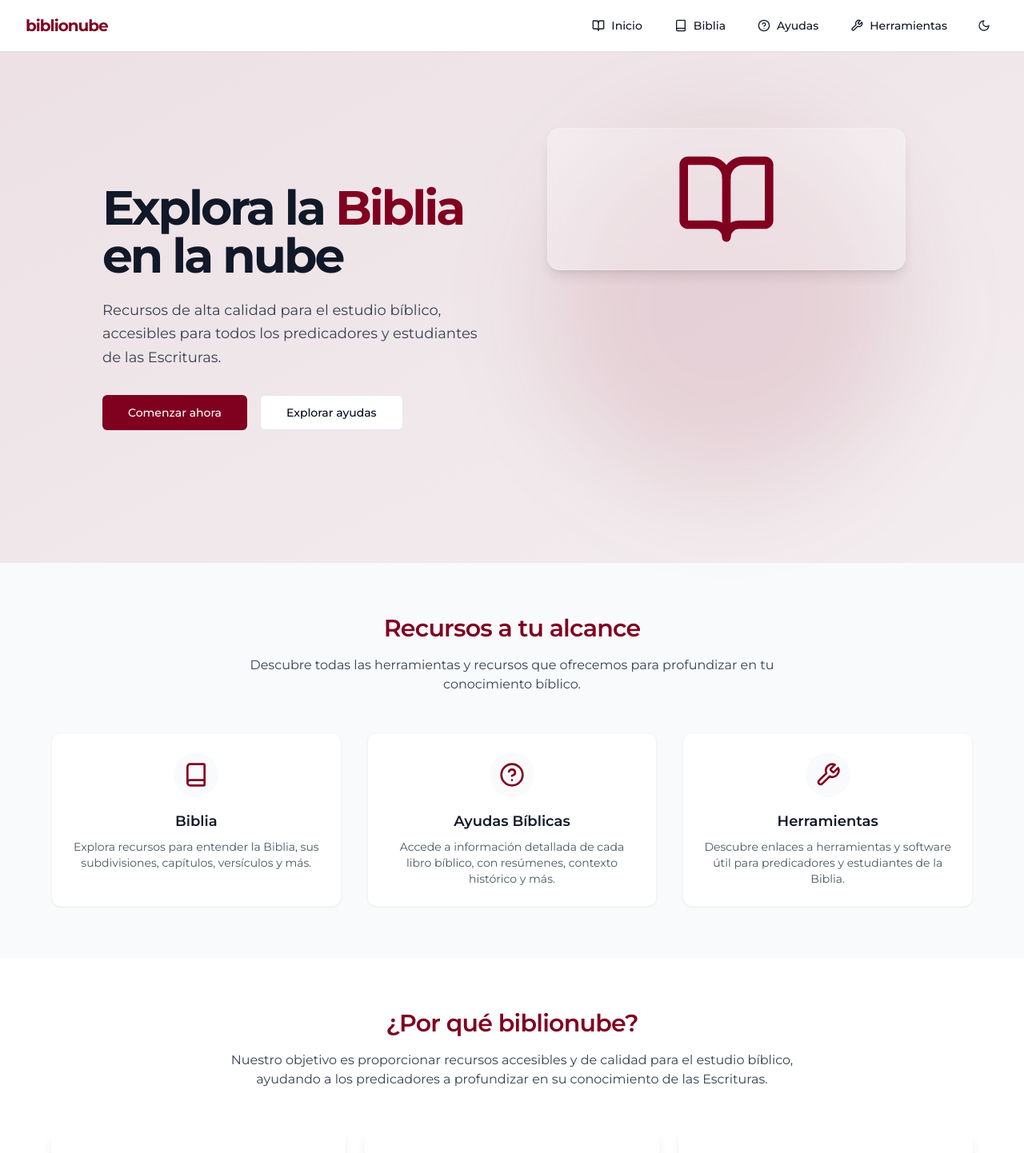
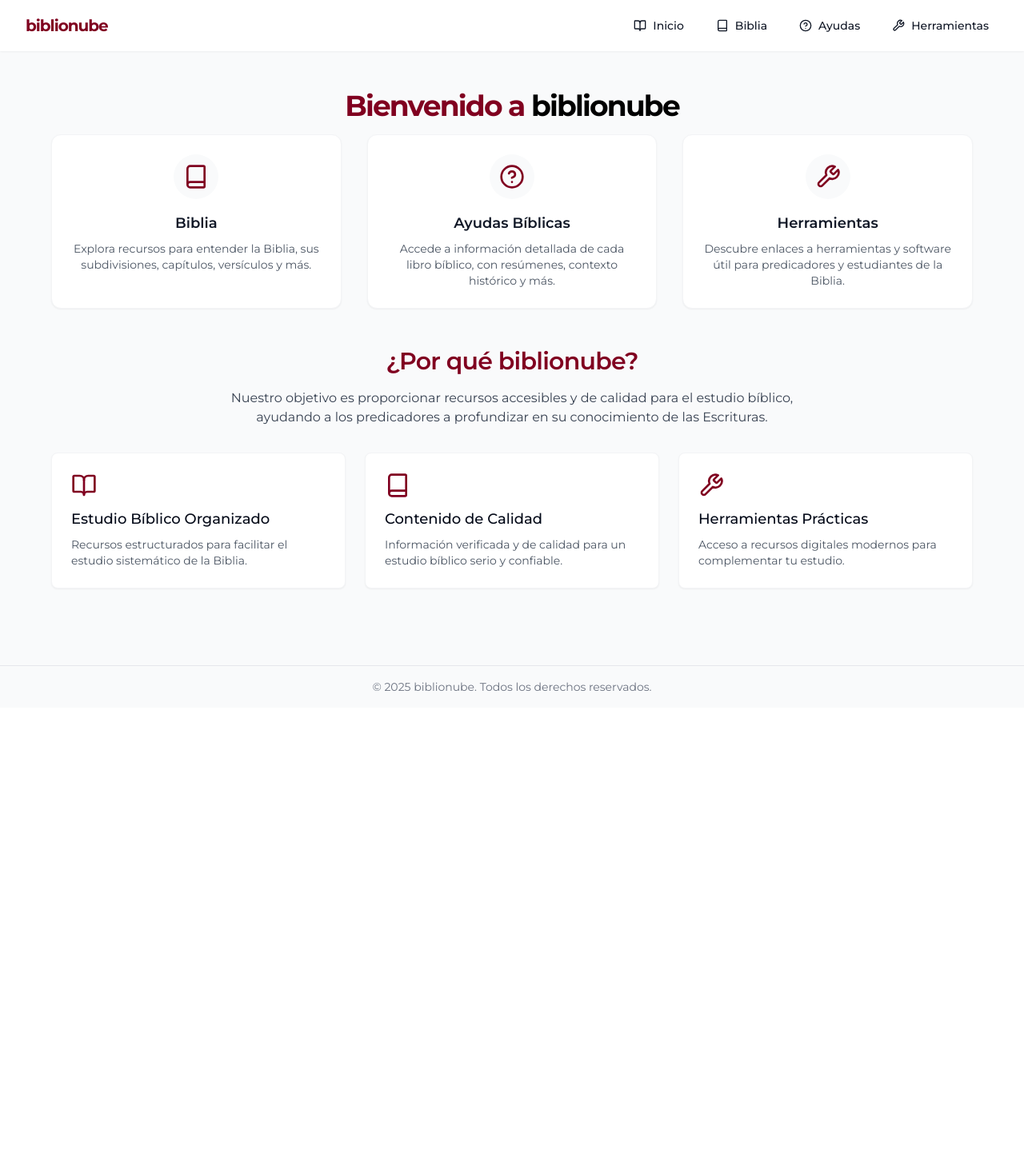
Before and after one commit to muzzadevs/biblionube-connect, a React (Vite) app: page / in a window 1280 px wide. Shown: the top 1442 px of the page at 80% size. After the commit the page ends 885 px from the top, so only its background shows below. Built offline with nearby package versions, Linux system fonts and the light colour scheme.

Commit message:
Reverted to edit edt-c92e5a87-c7da-49ad-a8c6-5d419f0492ed: "Add Apologetica Biblica section
Adds a new section to the Biblia page providing biblical and extra-biblical evidence for the authority, inerrancy, and inspiration of the Bible."

```diff
--- a/src/components/SectionDivider.tsx
+++ /dev/null
@@ -1,16 +0,0 @@
-
-import { cn } from "@/lib/utils";
-
-interface SectionDividerProps {
-  className?: string;
-}
-
-export function SectionDivider({ className }: SectionDividerProps) {
-  return (
-    <div className={cn("my-12", className)}>
-      <div className="w-full max-w-screen-lg mx-auto px-4">
-        <hr className="border-t border-gray-200 dark:border-gray-700" />
-      </div>
-    </div>
-  );
-}
--- a/src/components/ThemeProvider.tsx
+++ /dev/null
@@ -1,53 +0,0 @@
-
-import { createContext, useContext, useEffect, useState } from "react";
-
-type Theme = "dark" | "light";
-
-type ThemeContextType = {
-  theme: Theme;
-  toggleTheme: () => void;
-};
-
-const ThemeContext = createContext<ThemeContextType | undefined>(undefined);
-
-export function ThemeProvider({ children }: { children: React.ReactNode }) {
-  const [theme, setTheme] = useState<Theme>(() => {
-    // Check for saved theme preference or system preference
-    const savedTheme = localStorage.getItem("theme") as Theme;
-    if (savedTheme) return savedTheme;
-
-    return window.matchMedia("(prefers-color-scheme: dark)").matches
-      ? "dark"
-      : "light";
-  });
-
-  // Apply theme whenever it changes
-  useEffect(() => {
-    const root = window.document.documentElement;
-
-    // Remove the old theme class and add the new one
-    root.classList.remove("light", "dark");
-    root.classList.add(theme);
-
-    // Save theme preference
-    localStorage.setItem("theme", theme);
-  }, [theme]);
-
-  const toggleTheme = () => {
-    setTheme(prevTheme => (prevTheme === "light" ? "dark" : "light"));
-  };
-
-  return (
-    <ThemeContext.Provider value={{ theme, toggleTheme }}>
-      {children}
-    </ThemeContext.Provider>
-  );
-}
-
-export function useTheme() {
-  const context = useContext(ThemeContext);
-  if (context === undefined) {
-    throw new Error("useTheme must be used within a ThemeProvider");
-  }
-  return context;
-}
--- a/src/components/ThemeToggle.tsx
+++ /dev/null
@@ -1,32 +0,0 @@
-
-import { Moon, Sun } from "lucide-react";
-import { Button } from "@/components/ui/button";
-import { useTheme } from "./ThemeProvider";
-import { Tooltip, TooltipContent, TooltipTrigger } from "@/components/ui/tooltip";
-
-export function ThemeToggle() {
-  const { theme, toggleTheme } = useTheme();
-
-  return (
-    <Tooltip>
-      <TooltipTrigger asChild>
-        <Button
-          variant="ghost"
-          size="icon"
-          onClick={toggleTheme}
-          className="h-9 w-9 rounded-full transition-colors hover:bg-gray-100 dark:hover:bg-gray-800"
-        >
-          {theme === "light" ? (
-            <Moon className="h-[1.2rem] w-[1.2rem] text-gray-800 dark:text-gray-400" />
-          ) : (
-            <Sun className="h-[1.2rem] w-[1.2rem] text-yellow-500" />
-          )}
-          <span className="sr-only">Toggle theme</span>
-        </Button>
-      </TooltipTrigger>
-      <TooltipContent>
-        <p>Cambiar a tema {theme === "light" ? "oscuro" : "claro"}</p>
-      </TooltipContent>
-    </Tooltip>
-  );
-}
--- a/src/index.css
+++ b/src/index.css
@@ -96,29 +96,20 @@
   }
 
   .feature-card {
-    @apply bg-white dark:bg-gray-800 rounded-xl shadow-md p-6 transition-all duration-300
-    hover:shadow-lg hover:-translate-y-1 border border-gray-100 dark:border-gray-700;
+    @apply bg-white rounded-xl shadow-md p-6 transition-all duration-300
+    hover:shadow-lg hover:-translate-y-1 border border-gray-100;
   }
 
   .section-heading {
-    @apply text-2xl md:text-3xl font-semibold text-burgundy dark:text-burgundy-light tracking-tight;
+    @apply text-2xl md:text-3xl font-semibold text-burgundy tracking-tight;
   }
 
   .card-heading {
-    @apply text-lg font-medium text-gray-900 dark:text-gray-100 mb-2;
+    @apply text-lg font-medium text-gray-900 mb-2;
   }
 
   .bible-card {
-    @apply bg-white dark:bg-gray-800 rounded-lg shadow-md p-4 transition-all duration-300
+    @apply bg-white rounded-lg shadow-md p-4 transition-all duration-300
     hover:shadow-lg hover:-translate-y-1 cursor-pointer border-l-4;
   }
-
-  .glass-card {
-    @apply backdrop-blur-lg bg-white/30 dark:bg-black/30 border border-white/20 dark:border-white/10
-    rounded-xl shadow-lg transition-all duration-300 hover:shadow-xl;
-  }
-
-  .hero-gradient {
-    @apply bg-gradient-to-br from-burgundy/10 to-burgundy/5 dark:from-burgundy-dark/20 dark:to-burgundy/10;
-  }
 }
--- a/src/pages/HomePage.tsx
+++ b/src/pages/HomePage.tsx
@@ -1,52 +1,15 @@
 
-import { Book, HelpCircle, Wrench, BookOpen, ChevronRight } from "lucide-react";
-import { Link } from "react-router-dom";
-import { Button } from "@/components/ui/button";
+import { Book, HelpCircle, Wrench, BookOpen } from "lucide-react";
 import FeatureCard from "../components/FeatureCard";
 
 export default function HomePage() {
   return (
-    <div className="flex flex-col min-h-screen">
-      {/* Hero Section */}
-      <section className="hero-gradient py-16 md:py-24">
-        <div className="container mx-auto px-4">
-          <div className="max-w-5xl mx-auto flex flex-col md:flex-row items-center gap-12">
-            <div className="md:w-1/2 space-y-6 animate-fade-in">
-              <h1 className="text-4xl md:text-5xl lg:text-6xl font-bold tracking-tighter text-gray-900 dark:text-white">
-                Explora la <span className="text-burgundy dark:text-burgundy-light">Biblia</span> en la nube
+    <div className="container mx-auto px-4 py-8 md:py-12">
+      <section className="mb-12 text-center">
+        <div className="max-w-3xl mx-auto">
+          <h1 className="text-3xl md:text-4xl font-bold text-burgundy mb-4 tracking-tighter">
+            Bienvenido a <span className="text-black tracking-tighter">biblionube</span>
           </h1>
-              <p className="text-lg text-gray-700 dark:text-gray-300 leading-relaxed">
-                Recursos de alta calidad para el estudio bíblico, accesibles para todos los predicadores y estudiantes de las Escrituras.
-              </p>
-              <div className="flex flex-wrap gap-4 pt-2">
-                <Button asChild size="lg" className="bg-burgundy hover:bg-burgundy-light dark:bg-burgundy-light dark:hover:bg-burgundy text-white">
-                  <Link to="/biblia">Comenzar ahora</Link>
-                </Button>
-                <Button asChild variant="outline" size="lg">
-                  <Link to="/ayudas">Explorar ayudas</Link>
-                </Button>
-              </div>
-            </div>
-            <div className="md:w-1/2 flex justify-center animate-fade-in">
-              <div className="relative w-full max-w-md aspect-square">
-                <div className="absolute inset-0 rounded-full bg-burgundy/10 dark:bg-burgundy-dark/20 blur-3xl"></div>
-                <div className="relative glass-card rounded-2xl overflow-hidden p-6 flex items-center justify-center">
-                  <BookOpen className="h-32 w-32 text-burgundy dark:text-burgundy-light" />
-                </div>
-              </div>
-            </div>
-          </div>
-        </div>
-      </section>
-
-      {/* Features Section */}
-      <section className="py-16 bg-gray-50 dark:bg-gray-900/50">
-        <div className="container mx-auto px-4">
-          <div className="text-center mb-12">
-            <h2 className="section-heading mb-4">Recursos a tu alcance</h2>
-            <p className="text-gray-700 dark:text-gray-300 max-w-2xl mx-auto">
-              Descubre todas las herramientas y recursos que ofrecemos para profundizar en tu conocimiento bíblico.
-            </p>
         </div>
 
         <div className="grid gap-8 md:grid-cols-2 lg:grid-cols-3 max-w-6xl mx-auto">
@@ -71,62 +34,34 @@ export default function HomePage() {
             to="/herramientas"
           />
         </div>
-        </div>
       </section>
 
-      {/* Why Section */}
-      <section className="py-16 bg-white dark:bg-gray-800">
-        <div className="container mx-auto px-4">
-          <div className="max-w-3xl mx-auto text-center mb-12">
+      <section className="mb-12">
+        <div className="max-w-3xl mx-auto text-center mb-8">
           <h2 className="section-heading mb-4">¿Por qué biblionube?</h2>
-            <p className="text-gray-700 dark:text-gray-300">
+          <p className="text-gray-700">
             Nuestro objetivo es proporcionar recursos accesibles y de calidad para el estudio bíblico,
             ayudando a los predicadores a profundizar en su conocimiento de las Escrituras.
           </p>
         </div>
 
         <div className="grid gap-6 md:grid-cols-2 lg:grid-cols-3 max-w-6xl mx-auto">
-            <div className="glass-card p-8 flex flex-col">
-              <BookOpen className="h-10 w-10 text-burgundy dark:text-burgundy-light mb-5" />
-              <h3 className="text-xl font-semibold mb-3 text-gray-900 dark:text-white">Estudio Bíblico Organizado</h3>
-              <p className="text-gray-600 dark:text-gray-400 flex-grow">Recursos estructurados para facilitar el estudio sistemático de la Biblia.</p>
-              <Link to="/biblia" className="mt-4 inline-flex items-center text-burgundy dark:text-burgundy-light hover:underline">
-                Explorar más <ChevronRight className="h-4 w-4 ml-1" />
-              </Link>
+          <div className="bg-white p-6 rounded-lg shadow-sm border border-gray-100">
+            <BookOpen className="h-8 w-8 text-burgundy mb-3" />
+            <h3 className="text-lg font-medium mb-2">Estudio Bíblico Organizado</h3>
+            <p className="text-gray-600 text-sm">Recursos estructurados para facilitar el estudio sistemático de la Biblia.</p>
           </div>
 
-            <div className="glass-card p-8 flex flex-col">
-              <Book className="h-10 w-10 text-burgundy dark:text-burgundy-light mb-5" />
-              <h3 className="text-xl font-semibold mb-3 text-gray-900 dark:text-white">Contenido de Calidad</h3>
-              <p className="text-gray-600 dark:text-gray-400 flex-grow">Información verificada y de calidad para un estudio bíblico serio y confiable.</p>
-              <Link to="/ayudas" className="mt-4 inline-flex items-center text-burgundy dark:text-burgundy-light hover:underline">
-                Descubrir más <ChevronRight className="h-4 w-4 ml-1" />
-              </Link>
+          <div className="bg-white p-6 rounded-lg shadow-sm border border-gray-100">
+            <Book className="h-8 w-8 text-burgundy mb-3" />
+            <h3 className="text-lg font-medium mb-2">Contenido de Calidad</h3>
+            <p className="text-gray-600 text-sm">Información verificada y de calidad para un estudio bíblico serio y confiable.</p>
           </div>
 
-            <div className="glass-card p-8 flex flex-col">
-              <Wrench className="h-10 w-10 text-burgundy dark:text-burgundy-light mb-5" />
-              <h3 className="text-xl font-semibold mb-3 text-gray-900 dark:text-white">Herramientas Prácticas</h3>
-              <p className="text-gray-600 dark:text-gray-400 flex-grow">Acceso a recursos digitales modernos para complementar tu estudio.</p>
-              <Link to="/herramientas" className="mt-4 inline-flex items-center text-burgundy dark:text-burgundy-light hover:underline">
-                Ver herramientas <ChevronRight className="h-4 w-4 ml-1" />
-              </Link>
-            </div>
-          </div>
-        </div>
-      </section>
-
-      {/* CTA Section */}
-      <section className="py-16 bg-gray-50 dark:bg-gray-900/50">
-        <div className="container mx-auto px-4">
-          <div className="max-w-4xl mx-auto text-center">
-            <h2 className="text-3xl md:text-4xl font-bold mb-6 text-gray-900 dark:text-white">Comienza tu viaje bíblico hoy</h2>
-            <p className="text-lg text-gray-700 dark:text-gray-300 mb-8">
-              Accede a todos nuestros recursos gratuitos y mejora tu comprensión de las Escrituras.
-            </p>
-            <Button asChild size="lg" className="bg-burgundy hover:bg-burgundy-light dark:bg-burgundy-light dark:hover:bg-burgundy text-white">
-              <Link to="/biblia">Explorar la Biblia</Link>
-            </Button>
+          <div className="bg-white p-6 rounded-lg shadow-sm border border-gray-100">
+            <Wrench className="h-8 w-8 text-burgundy mb-3" />
+            <h3 className="text-lg font-medium mb-2">Herramientas Prácticas</h3>
+            <p className="text-gray-600 text-sm">Acceso a recursos digitales modernos para complementar tu estudio.</p>
           </div>
         </div>
       </section>
```
Also changed, not shown: src/App.tsx (+2 -5 lines), src/components/Navbar.tsx (+6 -9 lines). Lines whose indentation alone changed are shown as unchanged.
